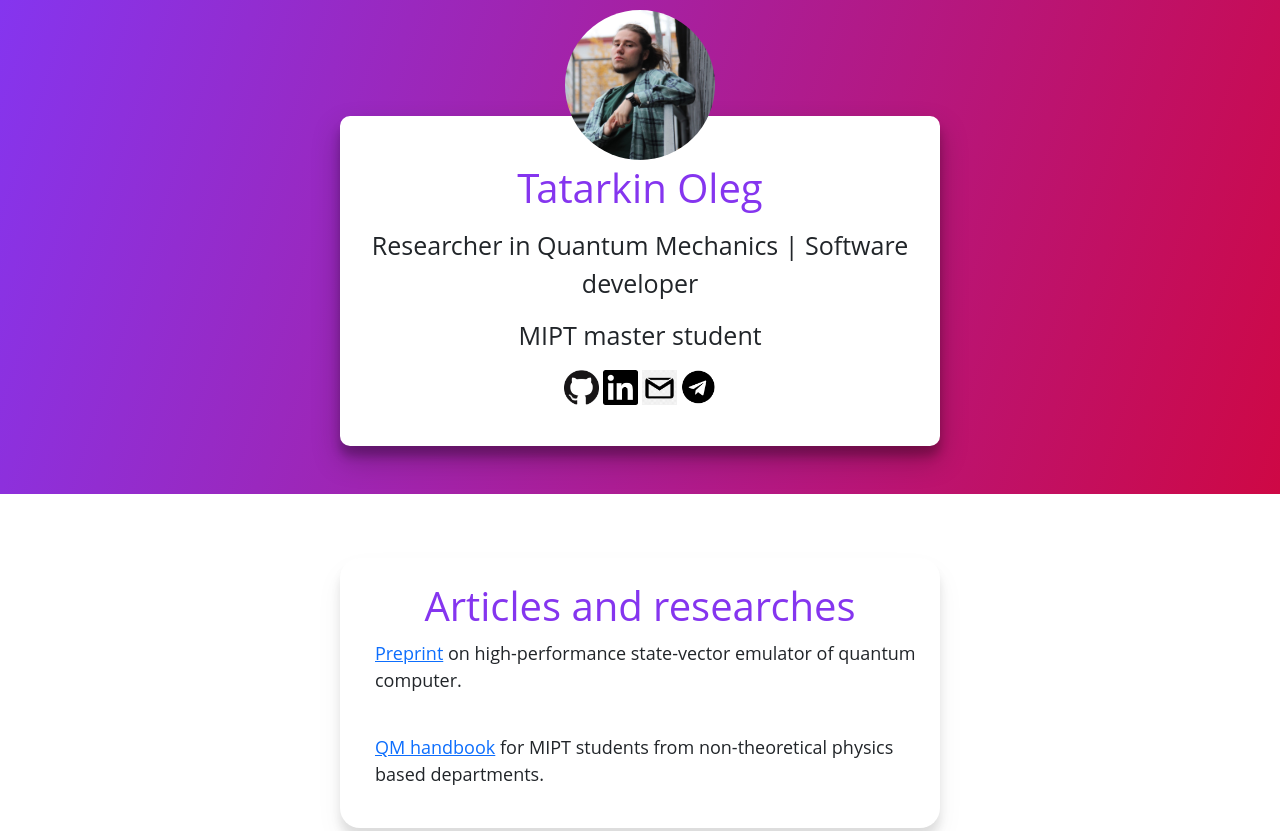
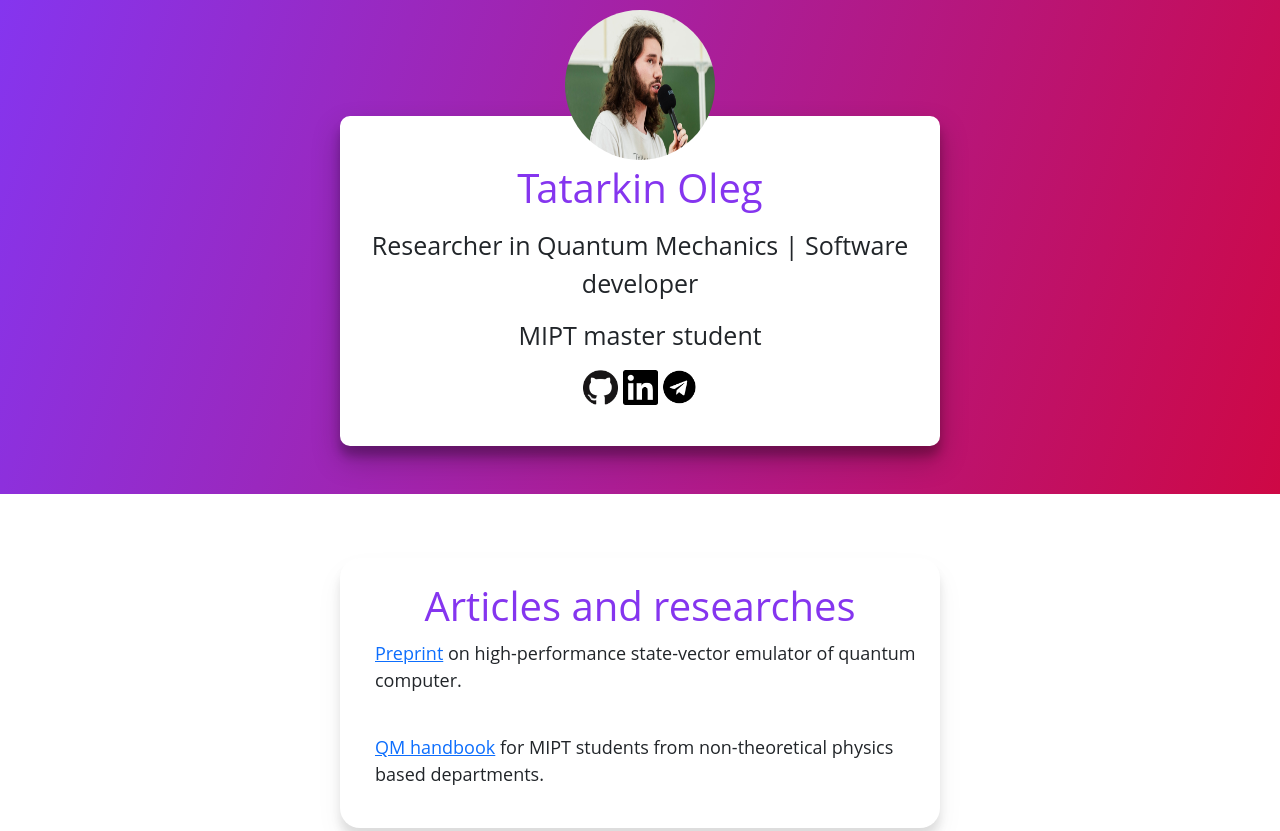
Before and after one commit to MVanza/MVanza.github.io, a plain HTML site: page index.html in a window 1280 px wide. Shown: the top 831 px of the page. Drawn offline with nearby package versions, Linux system fonts and the light colour scheme.

Commit message:
added new photo

```diff
--- a/index.html
+++ b/index.html
@@ -11,7 +11,7 @@
 
 <!-- Header -->
 <div class="gradient">
-    <p style="text-align: center"><img src="img/pp.jpg" class="rounded-img" width="150px"
+    <p style="text-align: center"><img src="img/var1.jpg" class="rounded-img" width="150px"
          height="150px"/></p>
     <div class="head-border">
         <br>
@@ -24,8 +24,6 @@
                 <img src="img/github.png" border="0" width="35px" height="35px"/></a>
             <a href="https://www.linkedin.com/in/oleg-tatarkin-mvanza/">
                 <img src="img/linkedin.png" border="0"  width="35px" height="35px"/></a>
-            <a href="tatarkinoe@gmail.com">
-                <img src="img/gmail.png" border="0" width="35px" height="35px"/></a>
             <a href="https://t.me/MVanza">
                 <img src="img/tg.png" border="0" width="35px" height="35px"/></a>
         </p>
```
Also changed, not shown: img/var1.jpg (added).
